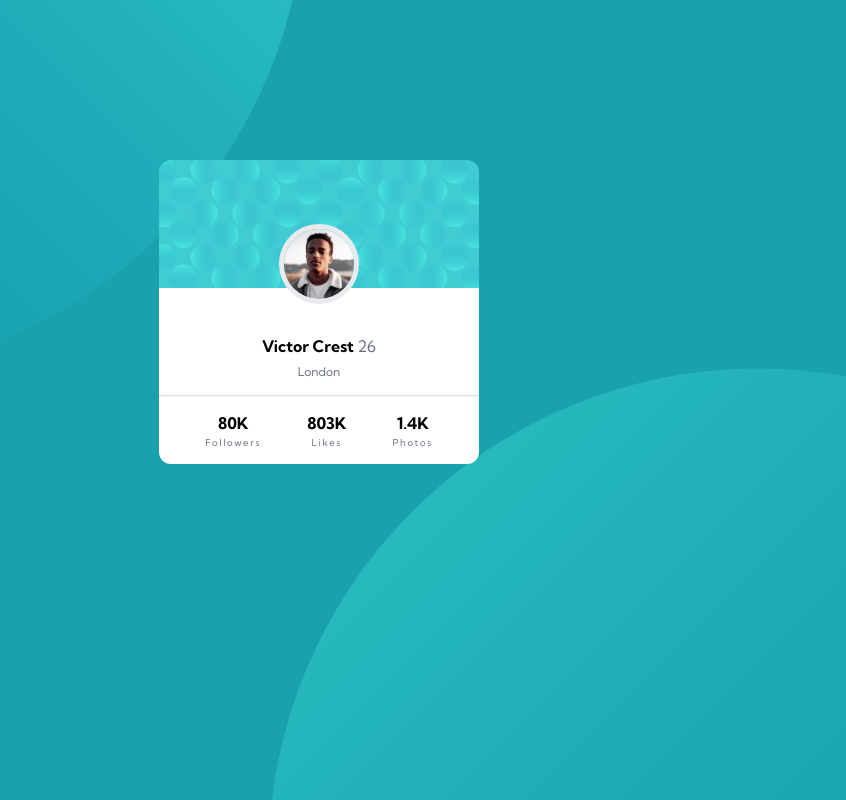
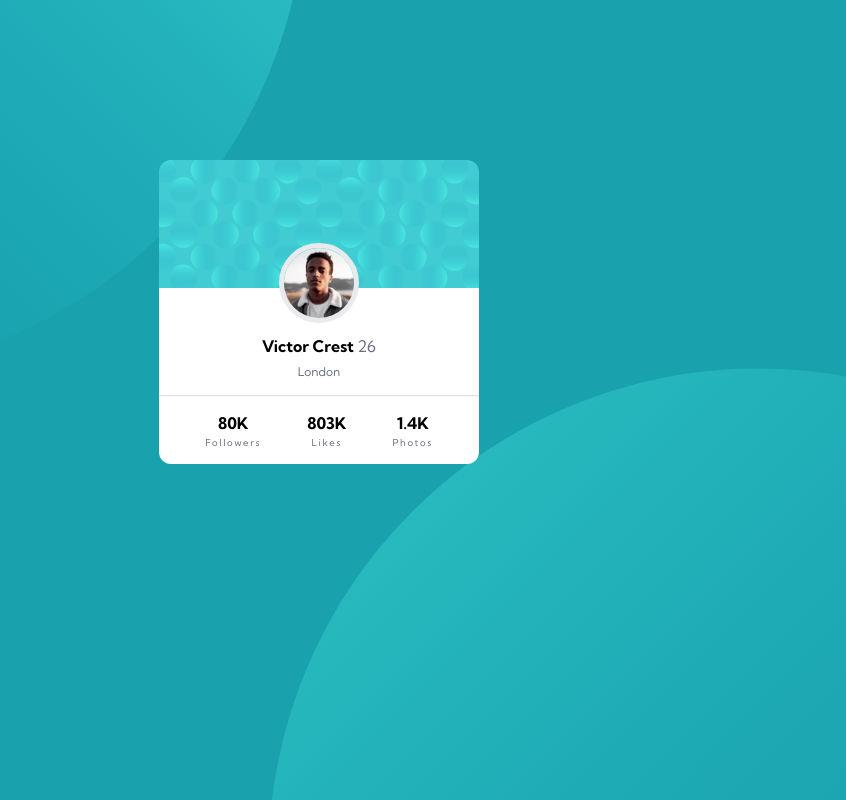
Before and after one commit to sazzadkhan99/profile-card-component, a plain HTML site: page index.html in a window 1280 px wide. Shown: the whole page, without its empty margins (321-1167 px from the left). Drawn offline with Linux system fonts and the light colour scheme.

Commit message:
Update style.css

```diff
--- a/style.css
+++ b/style.css
@@ -45,6 +45,7 @@ img{
 .pattern_part{
    border-radius: .75rem  .75rem 0 0;
    position: relative;
+   flex-basis:40%;
 }
 img.pattern_image{
   border-radius: .75rem .75rem 0 0;
@@ -54,14 +55,14 @@ img.profile_image{
   border-radius: 50%;
   border: 5px solid var(--Gray100);
   position: absolute;
-  top: 50%;
+  top: 65%;
   left: 50%;
   transform: translate(-50%);
 }
 .bottom_part{
   background-color: var(--White);
   width: 100%;
-  height: 60%;
+  flex-basis: 60%;
   border-radius: 0 0 .75rem  .75rem;
 }
 
```
